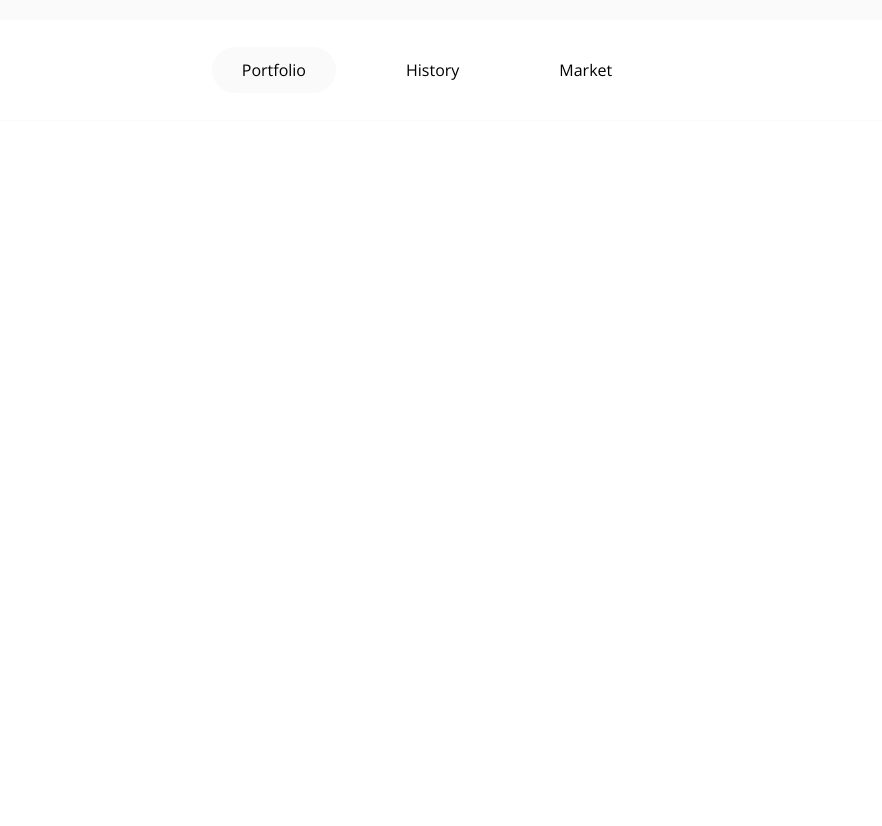
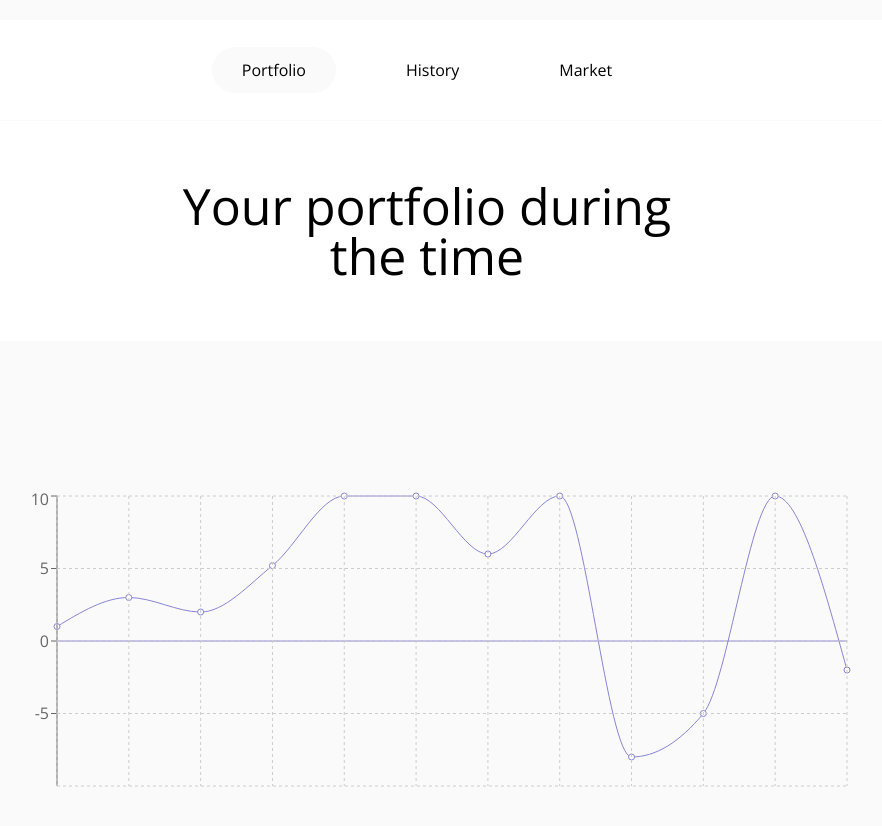
Before and after one commit to FidelisClayton/cryptos, a React app: page / in a window 1280 px wide. Shown: the part 300-1126 px from the top of the page, without its empty margins (213-1095 px from the left). Before the commit the page ends 800 px from the top, so only its background shows below. Built offline with nearby package versions, Linux system fonts and the light colour scheme.

Commit message:
add history chart

```diff
--- a/package.json
+++ b/package.json
@@ -41,7 +41,8 @@
     "babel-loader": "^7.0.0",
     "bourbon-neat": "^1.9.0",
     "react": "^15.5.4",
-    "react-dom": "^15.5.4"
+    "react-dom": "^15.5.4",
+    "recharts": "^1.0.0-beta.9"
   },
   "main": "server.js"
 }
--- a/src/App.js
+++ b/src/App.js
@@ -3,6 +3,7 @@ import React, { Component } from 'react'
 import Header from './components/Header'
 import AccountSummary from './components/AccountSummary'
 import ContentMenu from './components/ContentMenu'
+import Portfolio from './components/Portfolio'
 
 class App extends Component {
   render() {
@@ -11,6 +12,7 @@ class App extends Component {
         <Header />
         <AccountSummary />
         <ContentMenu />
+        <Portfolio />
       </div>
     )
   }
--- /dev/null
+++ b/src/components/CustomTooltip.js
@@ -0,0 +1,25 @@
+import React from 'react'
+import PropTypes from 'prop-types'
+
+const CustomTooltip = (props) => {
+  if (props.active) {
+    const { payload } = props.payload[0]
+
+    return (
+      <div className="custom-tooltip">
+        <p className="custom-tooltip__date">{ payload.date }</p>
+        <p className="custom-tooltip__rentability">Your rentability: { payload.rentability }%</p>
+        <p className="custom-tooltip__profit">Your profit: USD { payload.profit }</p>
+      </div>
+    )
+  }
+
+  return null
+}
+
+CustomTooltip.propTypes = {
+  active: PropTypes.bool,
+  payload: PropTypes.array
+}
+
+export default CustomTooltip
--- /dev/null
+++ b/src/components/Portfolio.js
@@ -0,0 +1,65 @@
+import React from 'react'
+
+import {
+  LineChart,
+  Line,
+  Tooltip,
+  YAxis,
+  ReferenceLine,
+  CartesianGrid
+} from 'recharts';
+
+import CustomTooltip from './CustomTooltip'
+
+const data = [
+  { date: '01/01/2018', profit: 20, rentability: 1 },
+  { date: '02/01/2018', profit: 18, rentability: 3 },
+  { date: '03/01/2018', profit: 21, rentability: 2 },
+  { date: '05/01/2018', profit: 29, rentability: 5.2 },
+  { date: '06/01/2018', profit: 31, rentability: 10 },
+  { date: '06/01/2018', profit: 31, rentability: 10 },
+  { date: '04/01/2018', profit: 30, rentability: 6 },
+  { date: '06/01/2018', profit: 31, rentability: 10 },
+  { date: '06/01/2018', profit: 31, rentability: -8 },
+  { date: '06/01/2018', profit: 31, rentability: -5 },
+  { date: '06/01/2018', profit: 31, rentability: 10 },
+  { date: '07/01/2018', profit: 31, rentability: -2 },
+];
+
+const styles ={
+  line: {
+    top: 5,
+    right: 30,
+    left: 20,
+    bottom: 5
+  }
+}
+
+const Portfolio = () => {
+  return (
+    <div className="portfolio">
+      <h2 className="portfolio__title">Your portfolio during <br /> the time</h2>
+      <div className="portfolio__chart-wrapper">
+        <LineChart
+          width={900}
+          height={300}
+          data={data}
+          margin={styles.line}
+        >
+          <Tooltip content={<CustomTooltip />}/>
+          <Line
+            type="monotone"
+            dataKey="rentability"
+            stroke="#8884d8"
+            activeDot={{r: 8}}
+          />
+          <YAxis dataKey="rentability"/>
+          <ReferenceLine y={0} stroke="#8884d8" />
+          <CartesianGrid strokeDasharray="3 3"/>
+        </LineChart>
+      </div>
+    </div>
+  )
+}
+
+export default Portfolio
--- a/styles/application.scss
+++ b/styles/application.scss
@@ -12,3 +12,5 @@
 @import 'components/header';
 @import 'components/account-summary';
 @import 'components/content-menu';
+@import 'components/portfolio';
+@import 'components/custom-tooltip';
--- /dev/null
+++ b/styles/components/custom-tooltip.scss
@@ -0,0 +1,17 @@
+.custom-tooltip {
+  display: flex;
+  flex-direction: column;
+  background-color: $white;
+  border: px-to-rem(1px) solid $grey-1;
+  padding: px-to-rem(8px);
+  font-size: px-to-rem(14px);
+
+  &__date,
+  &__rentability,
+  &__profit {
+    font-weight: bold;
+    text-transform: uppercase;
+    line-height: px-to-rem(15px);
+    font-size: px-to-rem(12px);
+  }
+}
--- /dev/null
+++ b/styles/components/portfolio.scss
@@ -0,0 +1,20 @@
+.portfolio {
+  height: 40vh;
+
+  &__title {
+    text-align: center;
+    font-size: px-to-rem(50px);
+    padding: px-to-rem(60px);
+  }
+
+  &__chart-wrapper {
+    display: flex;
+    justify-content: center;
+    align-items: center;
+    box-sizing: border-box;
+    padding: px-to-rem(10px);
+    max-width: $container-width;
+    height: px-to-rem(600px);
+    background-color: $grey-1;
+  }
+}
```
Also changed, not shown: 1 other file (tests, documents, lock files or other folders).
